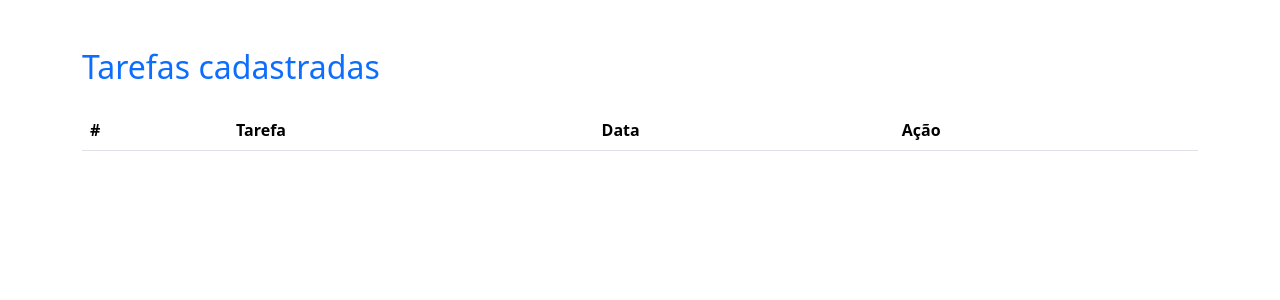
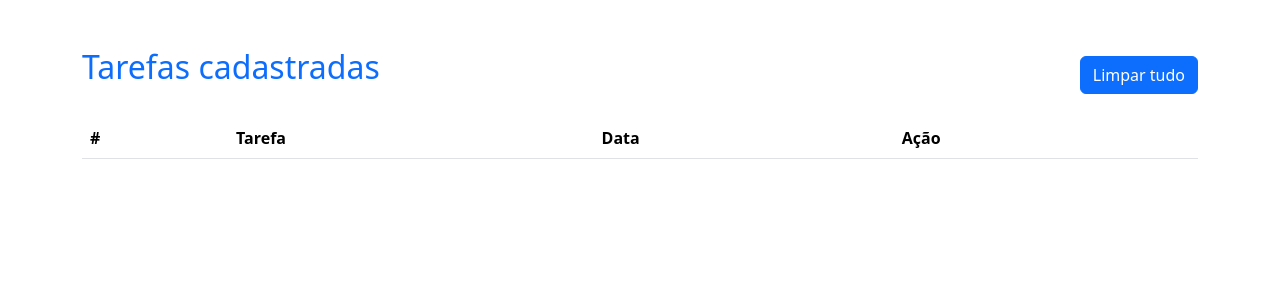
Before and after one commit to eldersb/UN1D3V, a PHP site: page / in a window 1280 px wide. Shown: the part 56-356 px from the top of the page. Run offline with PHP 8.4, Linux system fonts and the light colour scheme; the visitor is signed in with stand-in values (Sample User, id 1); lists and menus that the app fills with data are empty.

Commit message:
Btn limpar tudo

```diff
--- a/ToDo-List-PHP/cadastro.php
+++ b/ToDo-List-PHP/cadastro.php
@@ -8,8 +8,6 @@ $id = "";
 
 date_default_timezone_set('America/Sao_Paulo');
 $dataAtual = date("Y/m/d");
-
-
 
 if($tituloTarefa != "" && $dataTarefa != "" && strlen($tituloTarefa) > 5 && strtotime($dataTarefa) >= strtotime($dataAtual)) {
 
@@ -31,8 +29,6 @@ if($tituloTarefa != "" && $dataTarefa != "" && strlen($tituloTarefa) > 5 && strt
     array_push($_SESSION['id'], $id + 1);
 
 }
-
-
 
 
 //   session_unset();
--- a/ToDo-List-PHP/index.php
+++ b/ToDo-List-PHP/index.php
@@ -1,16 +1,22 @@
 <?php
-
 
 session_start();
 
+function testeOnclick() {
+
+    session_unset();
+
+    header('Location: index.php');
+
+}
+
+
+
 // $valor = $_SESSION['titulo'];
 
-//   var_dump($_SESSION['titulo']);
-
+// var_dump($_SESSION['titulo']);
 
 ?>
-
-
 
 
 <!DOCTYPE html>
@@ -46,7 +52,11 @@ session_start();
         <div class="container">
             <div class="row">
                 <div class="col-md-12">
-                    <h2 class="text-primary mt-5">Tarefas cadastradas</h1>
+                    <div class=" d-flex justify-content-between align-items-end">
+                        <h2 class="text-primary mt-5">Tarefas cadastradas</h1>
+                        <a href="index.php?id=1" class="btn btn-primary">Limpar tudo</a>
+
+                    </div>
 
                         <table class="table mt-4">
                             <thead>
@@ -66,17 +76,29 @@ session_start();
                                      <td><?php echo $idTask ?></td>
                                     <td><?php echo $titulo ?></td>
                                     <td><?php echo $date ?></td>
-                                    <td><button class="btn btn-primary">Excluir</button></td>
+                                    <td><a href="index.php?id=1" class="btn btn-primary">Excluir</a></td>
                                 </tr>
                                 <?php endforeach?>
 
 
+                                <?php
+
+                                    if(isset($_GET['id']) == 1){
+                                        testeOnclick();
+                                    }
+
+                                ?>
 
                             </tbody>
                         </table>
                 </div>
             </div>
         </div>
+
+
+
+
+
     </section>
 
 
```
